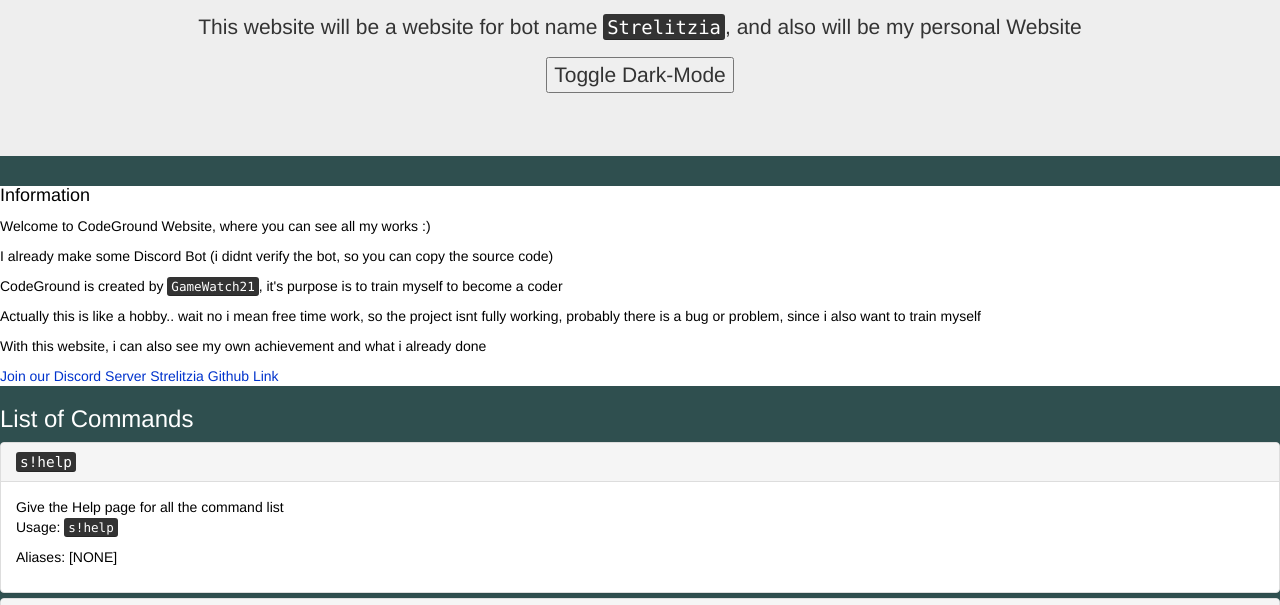
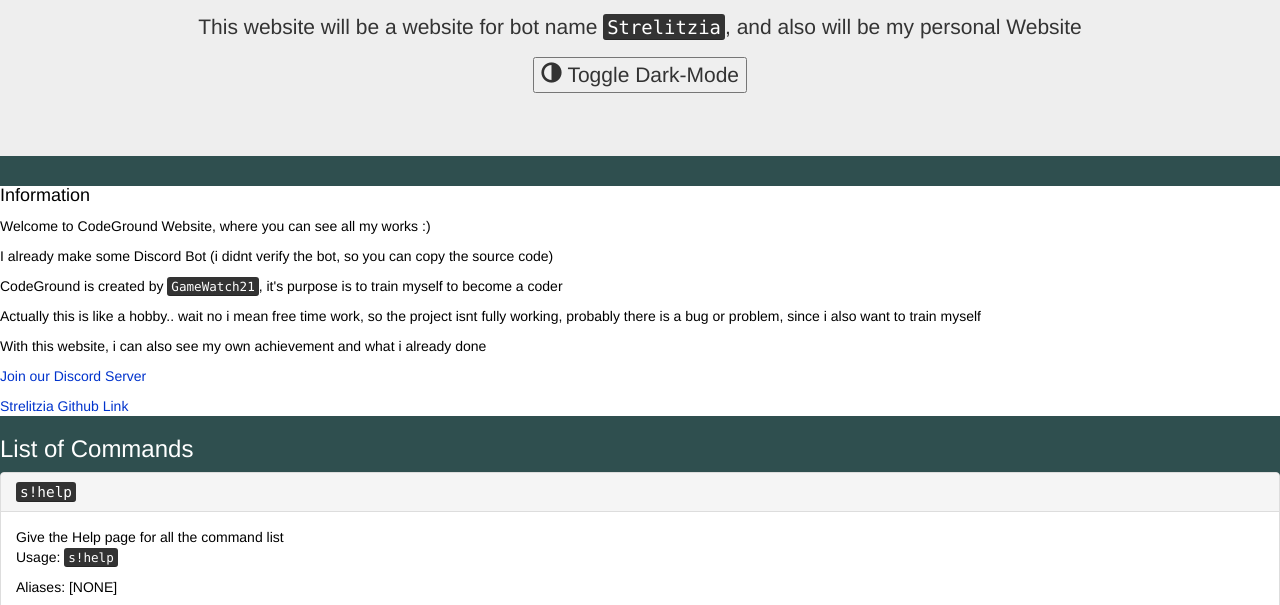
Before and after one commit to GameWatch21/CG-Economy, a website: page index.html in a window 1280 px wide. Shown: the part 180-785 px from the top of the page. Drawn offline with nearby package versions, Linux system fonts and the light colour scheme.

Commit message:
Just some little update

```diff
--- a/index.html
+++ b/index.html
@@ -21,6 +21,105 @@
     html{
       scroll-behavior: smooth
       }
+   /* .loader{
+  position: fixed;
+  height: 100vh;
+  width: 100%;
+  display: flex;
+  align-items: center;
+  justify-content: center;
+  background: #fff;
+  transition: all 0.5s;
+}
+.loader .ring{
+  height: 45px;
+  width: 45px;
+  border: 5px solid #ddd;
+  border-radius: 50%;
+  position: relative;
+  display: flex;
+  align-items: center;
+  justify-content: center;
+}
+.loader .ring:after{
+  position: absolute;
+  content: "";
+  height: 100%;
+  width: 100%;
+  border-radius: 50%;
+  border: 5px solid #ff3d00;
+  border-top-color: transparent;
+  animation: rotate 1.5s linear infinite;
+}
+@keyframes rotate {
+  100%{
+    transform: rotate(360deg);
+  }
+}
+ /*   #loader-wrapper .loader-section {
+    position: fixed;
+    top: 0;
+    width: 51%;
+    height: 100%;
+    background: #222222;
+    z-index: 1000;
+}
+
+#loader-wrapper .loader-section.section-left {
+    left: 0;
+}
+
+#loader-wrapper .loader-section.section-right {
+    right: 0;
+}
+    #loader {
+    z-index: 1001; /* anything higher than z-index: 1000 of .loader-section */
+/*}
+h1 {
+    color: #EEEEEE;
+}
+    .loaded #loader-wrapper .loader-section.section-left {
+    -webkit-transform: translateX(-100%);  /* Chrome, Opera 15+, Safari 3.1+ */
+ /*   -ms-transform: translateX(-100%);  /* IE 9 */
+/*    transform: translateX(-100%);  /* Firefox 16+, IE 10+, Opera */
+/*}
+
+.loaded #loader-wrapper .loader-section.section-right {
+    -webkit-transform: translateX(100%);  /* Chrome, Opera 15+, Safari 3.1+ */
+  /*  -ms-transform: translateX(100%);  /* IE 9 */
+ /*   transform: translateX(100%);  /* Firefox 16+, IE 10+, Opera */
+/*}
+    .loaded #loader {
+    opacity: 0;
+}
+    .loaded #loader-wrapper {
+    visibility: hidden;
+}
+    .loaded #loader {
+    opacity: 0;
+    -webkit-transition: all 0.3s ease-out;
+            transition: all 0.3s ease-out;
+}
+    .loaded #loader-wrapper .loader-section.section-right,
+.loaded #loader-wrapper .loader-section.section-left {
+
+    -webkit-transition: all 0.3s 0.3s ease-out;
+            transition: all 0.3s 0.3s ease-out;
+}
+    .loaded #loader-wrapper {
+        -webkit-transform: translateY(-100%);
+            -ms-transform: translateY(-100%);
+                transform: translateY(-100%);
+
+        -webkit-transition: all 0.3s 0.6s ease-out;
+                transition: all 0.3s 0.6s ease-out;
+}
+    .no-js #loader-wrapper {
+    display: none;
+}
+.no-js h1 {
+    color: #222222;
+} */
     body{
       background-color:#2F4F4F;
       }
@@ -86,6 +185,17 @@
 
 
   </style>
+ <!-- <div class="loader">
+      <div class="ring">
+</div>
+</div>
+ <div id="loader-wrapper">
+    <div id="loader"></div>
+
+    <div class="loader-section section-left"></div>
+    <div class="loader-section section-right"></div>
+
+</div> -->
  <nav class="navbar navbar-inverse navbar-fixed-top">
   <div class="container-fluid">
     <div class="navbar-header">
@@ -117,7 +227,7 @@
     <p>Hello, <kbd>CodordGround</kbd> website will coming soon, so stay Tune :)</p>
     <p>This website will be a website for bot name <kbd>Strelitzia</kbd>, and also will be my personal Website
      </p>
-     <p> <button class="btn-toggle">Toggle Dark-Mode</button> </p>
+     <p> <button class="btn-toggle"><i class="glyphicon glyphicon-adjust"></i> Toggle Dark-Mode</button> </p>
       </div>
 
       <script>
@@ -139,13 +249,13 @@
   <div class="info" id="info">
     <div class="card">
     <h4 class="card-title">Information</h4>
-    <p class="card-text">Welcome to CodeGround Website, where you can see all my works :)</p>
+  <p class="card-text">Welcome to CodeGround Website, where you can see all my works :)</p>
     <p class="card-text">I already make some Discord Bot (i didnt verify the bot, so you can copy the source code)</p>
     <p class="card-text">CodeGround is created by <kbd>GameWatch21</kbd>, it's purpose is to train myself to become a coder</p>
     <p class="card-text">Actually this is like a hobby.. wait no i mean free time work, so the project isnt fully working, probably there is a bug or problem, since i also want to train myself</p>
     <p class="card-text">With this website, i can also see my own achievement and what i already done</p>
-    <a href="#" class="card-link">Join our Discord Server</a>
-    <a href="#" class="card-link">Strelitzia Github Link</a>
+    <p><a href="https://discord.gg/ASHGkue" class="card-link" style="button">Join our Discord Server</a></p>
+  <p>  <a href="#" class="card-link">Strelitzia Github Link</a></p>
   </div>
 </div>
 
```
